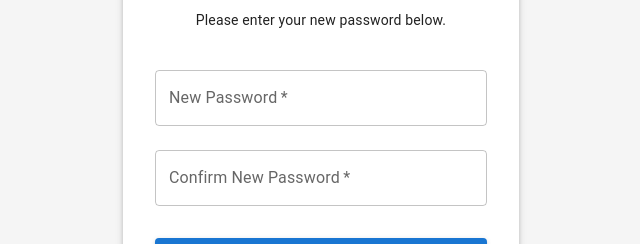
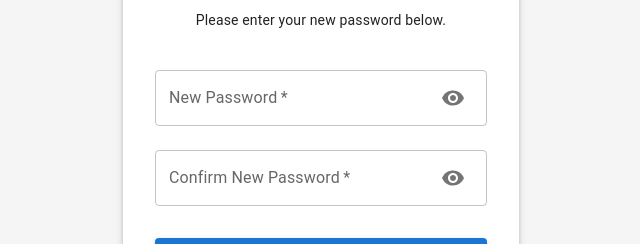
Before and after one commit to Dalmocabral/crew_center_djnago_react, a React (Vite) app in the folder frontend/: page /password_reset in a window 1280 px wide. Shown: the part 274-518 px from the top of the page, without its empty margins (319-959 px from the left). Built offline with nearby package versions, Linux system fonts and the light colour scheme.

Commit message:
mundanca no ver senha do login

```diff
--- a/frontend/src/pages/PassworldResetConfirm.jsx
+++ b/frontend/src/pages/PassworldResetConfirm.jsx
@@ -14,13 +14,17 @@
   DialogActions,
   Snackbar,
   Alert,
+  IconButton,
+  InputAdornment,
 } from '@mui/material';
+import { Visibility, VisibilityOff } from '@mui/icons-material'; // Ícones para mostrar/ocultar senha
 import AxiosInstance from '../components/AxiosInstance'; // Importe o AxiosInstance
 import { useNavigate, useSearchParams } from 'react-router-dom'; // Para redirecionar e capturar o token
 
 const PasswordResetConfirm = () => {
   const [newPassword, setNewPassword] = useState('');
   const [confirmPassword, setConfirmPassword] = useState('');
+  const [showPassword, setShowPassword] = useState(false); // Estado para mostrar/ocultar senha
   const [dialogOpen, setDialogOpen] = useState(false); // Estado para controlar o diálogo
   const [snackbarOpen, setSnackbarOpen] = useState(false); // Estado para controlar o Snackbar
   const [snackbarMessage, setSnackbarMessage] = useState('');
@@ -69,6 +73,11 @@
     setSnackbarOpen(false);
   };
 
+  // Função para alternar entre mostrar/ocultar senha
+  const handleTogglePasswordVisibility = () => {
+    setShowPassword(!showPassword);
+  };
+
   return (
     <Box
       sx={{
@@ -103,9 +112,18 @@
               required
               fullWidth
               label="New Password"
-              type="password"
+              type={showPassword ? 'text' : 'password'}
               value={newPassword}
               onChange={(e) => setNewPassword(e.target.value)}
+              InputProps={{
+                endAdornment: (
+                  <InputAdornment position="end">
+                    <IconButton onClick={handleTogglePasswordVisibility}>
+                      {showPassword ? <VisibilityOff /> : <Visibility />}
+                    </IconButton>
+                  </InputAdornment>
+                ),
+              }}
             />
 
             {/* Campo de Confirmação de Senha */}
@@ -114,9 +132,18 @@
               required
               fullWidth
               label="Confirm New Password"
-              type="password"
+              type={showPassword ? 'text' : 'password'}
               value={confirmPassword}
               onChange={(e) => setConfirmPassword(e.target.value)}
+              InputProps={{
+                endAdornment: (
+                  <InputAdornment position="end">
+                    <IconButton onClick={handleTogglePasswordVisibility}>
+                      {showPassword ? <VisibilityOff /> : <Visibility />}
+                    </IconButton>
+                  </InputAdornment>
+                ),
+              }}
             />
 
             {/* Botão de Envio */}
```
Also changed, not shown: 1 other file (tests, documents, lock files or other folders).
